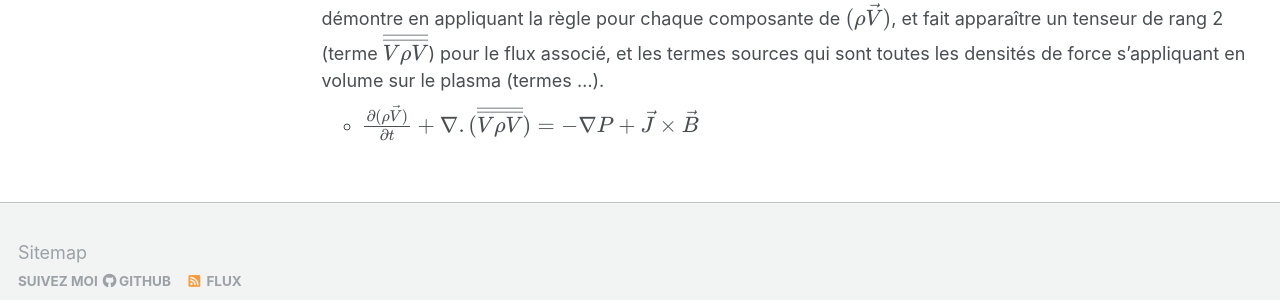
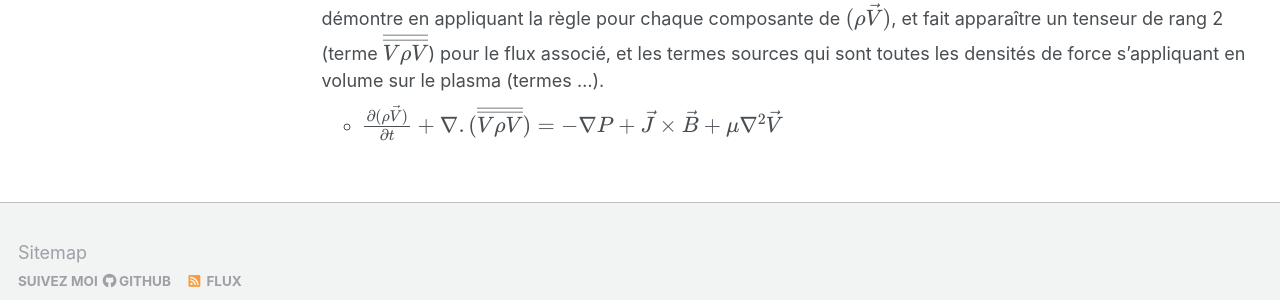
Before and after one commit to hubertbaty/hubertbaty.github.io, a Jekyll site: the page built from _pages/MHD.md, in a window 1280 px wide and 1085 px high. Shown: the part 728-1028 px from the top of the window. Built offline with Jekyll 4.4.1, drawn with Linux system fonts in a browser that asks for light colours; some web fonts are replaced; formulas are drawn with MathJax 3.

Commit message:
Update MHD.md

```diff
--- a/_pages/MHD.md
+++ b/_pages/MHD.md
@@ -19,4 +19,4 @@ Les équations de base de la MHD
 
 * Equation de conservation de la quantité de mouvement. Celle ci est la plus importante pour la dynamique (équivalent de la seconde loi de Newton qui exprime que la densité de quantité de mouvement $(\rho \vec V)$ varie du fait d'un flux convectif associé, et aussi de création/disparition du fait des densité de forces). Celle ci se démontre en appliquant la règle pour chaque composante de $(\rho \vec V)$, et fait apparaître un tenseur de rang 2 (terme $\overline{\overline {V \rho V }}$)
 pour le flux associé, et les termes sources qui sont toutes les densités de force s'appliquant en volume sur le plasma (termes ...).
-  * $\frac {\partial (\rho \vec V)} {\partial t} + \nabla . ( \overline{\overline {V \rho V }} ) = - \nabla P + \vec J \times \vec B $
+  * $\frac {\partial (\rho \vec V)} {\partial t} + \nabla . ( \overline{\overline {V \rho V }} ) = - \nabla P + \vec J \times \vec B + \mu \nabla^2 \vec V $
```
